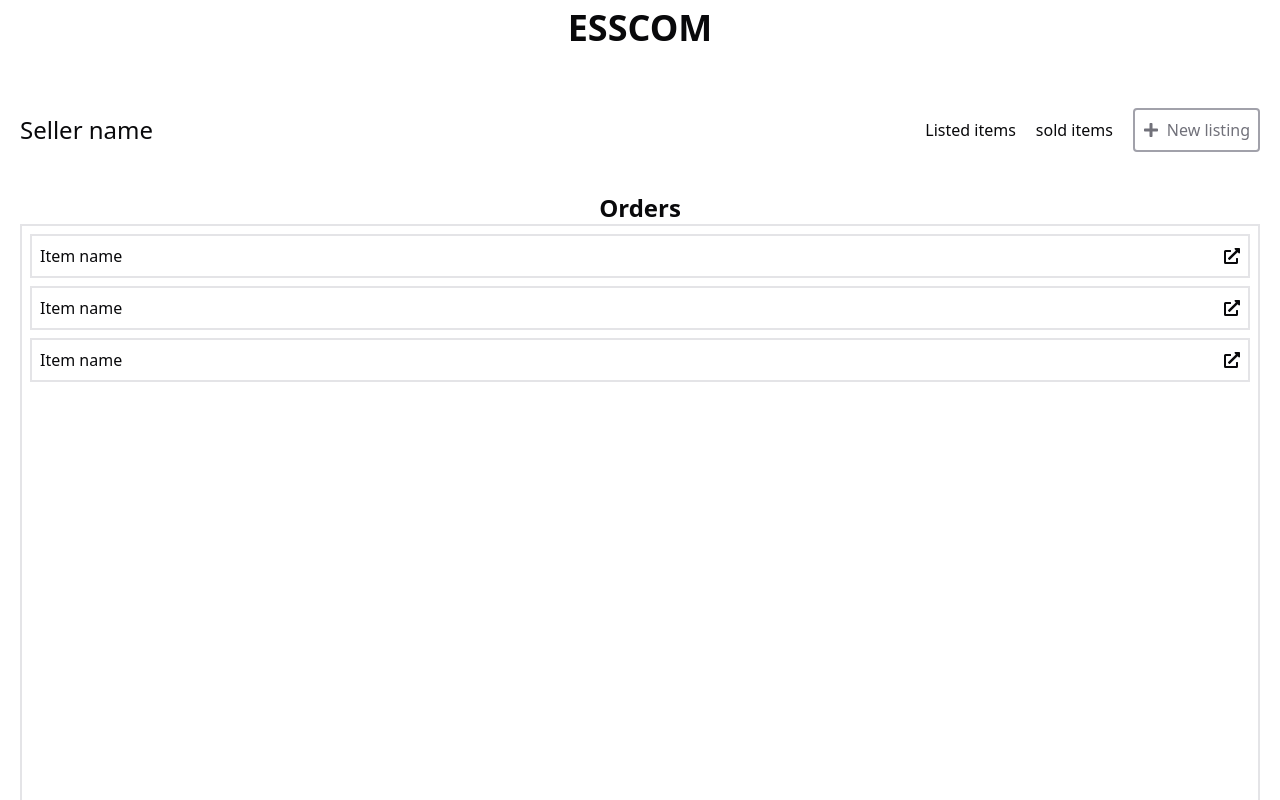
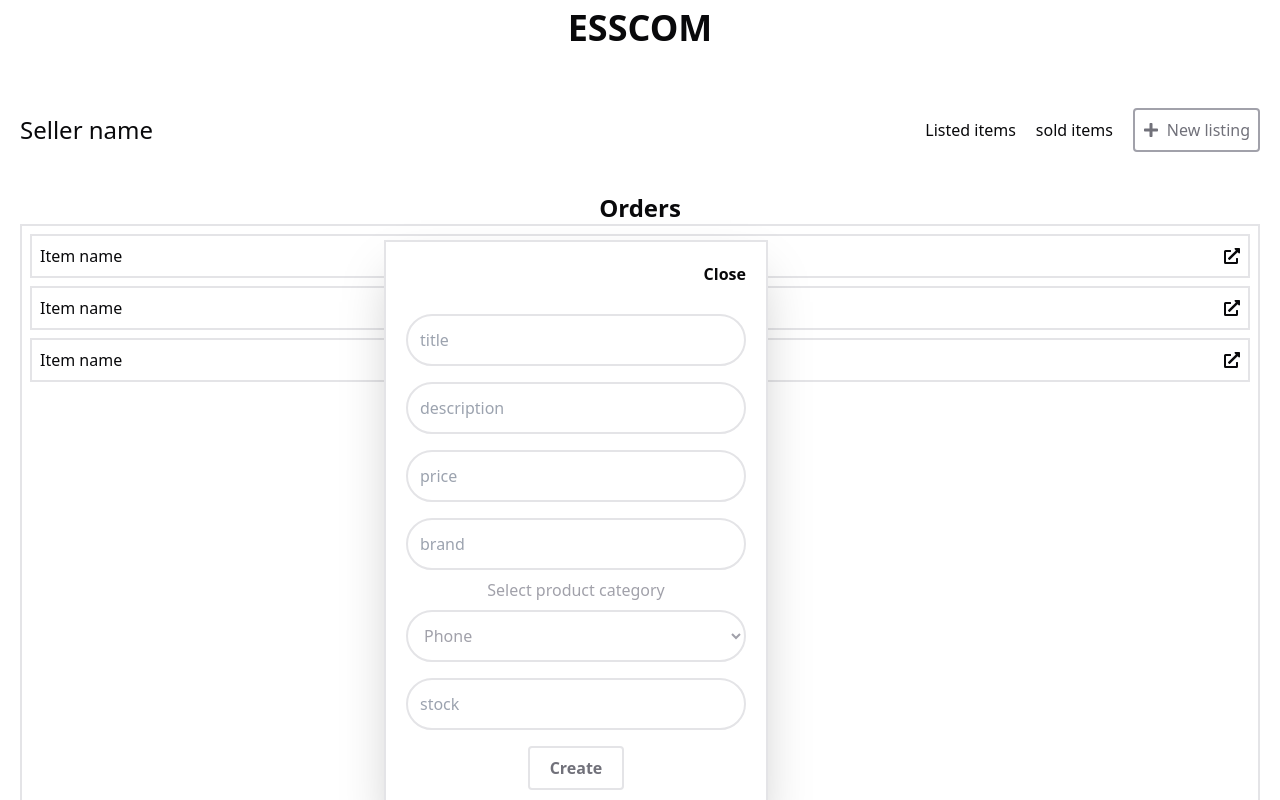
Before and after one commit to RohitDutta-web/E-commerceSite, a React (Vite) app in the folder client/: page /seller/1 in a window 1280 px wide. Both pictures are taken after a click on the element "New listing". Shown: the top 800 px of the page. Built offline with nearby package versions, Linux system fonts and the light colour scheme.

Commit message:
Product listings client UI

```diff
--- a/client/src/components/pages/sellerPage.jsx
+++ b/client/src/components/pages/sellerPage.jsx
@@ -1,16 +1,18 @@
-
+import ProductListingForm from "../productListingForm";
 import { FaPlus } from "react-icons/fa";
 import { FaExternalLinkAlt } from "react-icons/fa";
+import { useState } from "react";
 export default function SellerPage() {
+  const [listingForm, setListingForm] = useState(false);
   return (
     <>
       <p className="w-full max-w-screen text-center font-bold text-4xl mt-2 mb-10">ESSCOM</p>
-      <div className="w-full max-w-screen flex justify-between p-5 items-center">
+      <div className="w-full max-w-screen flex justify-between p-5 items-center" >
         <p className="text-2xl">Seller name</p>
         <div className="flex gap-5 items-center">
           <p className=" hover:text-blue-400 cursor-pointer">Listed items</p>
           <p className=" hover:text-blue-400 cursor-pointer">sold items</p>
-          <p className="flex items-center border-2 rounded p-2 gap-2 text-zinc-500 hover:text-zinc-700 border-zinc-400 hover:border-zinc-700 cursor-pointer"><FaPlus /> New listing</p>
+          <p className="flex items-center border-2 rounded p-2 gap-2 text-zinc-500 hover:text-zinc-700 border-zinc-400 hover:border-zinc-700 cursor-pointer" onClick={()=>setListingForm(true)}><FaPlus /> New listing</p>
         </div>
       </div>
 
@@ -34,6 +36,10 @@ export default function SellerPage() {
         </div>
       </div>
 
+      {
+        listingForm ? <ProductListingForm close={()=> setListingForm(false) } /> : null
+      }
+
     </>
   )
 }
--- /dev/null
+++ b/client/src/components/productListingForm.jsx
@@ -0,0 +1,33 @@
+
+
+export default function ProductListingForm({ close }) {
+  return (
+    <>
+      <div className=" border-2 w-96 absolute top-[30%] z-40 left-[30%] shadow-2xl p-5">
+        <p className="w-full text-end  font-bold mb-5" ><span className="cursor-pointer" onClick={() => close()}>Close</span></p>
+        <form className="w-full flex flex-col items-center  rounded-xl">
+          <input type="text" className="w-full border-2 m-2  rounded-full p-3 outline-none text-zinc-400 " placeholder="title" />
+          <input type="text" className="w-full border-2 m-2  rounded-full p-3 outline-none text-zinc-400 " placeholder="description" />
+          <input type="text" className="w-full border-2 m-2  rounded-full p-3 outline-none text-zinc-400 " placeholder="price" />
+          <input type="text" className="w-full border-2 m-2  rounded-full p-3 outline-none text-zinc-400 " placeholder="brand" />
+          <label htmlFor="" className="text-zinc-400">Select product category</label>
+          <select name="" id="" className="w-full border-2 m-2  rounded-full p-3 outline-none text-zinc-400 ">
+            <option value="phone">Phone</option>
+            <option value="desktop accessories">Desktop accessories</option>
+            <option value="laptop">Laptop</option>
+            <option value="smart watch">Smart watch</option>
+            <option value="camera">Camera</option>
+            <option value="desktop">Desktop</option>
+            <option value="headphones">Headphones</option>
+            <option value="gaming">Gaming</option>
+            <option value="others">Others</option>
+
+          </select>
+          <input type="number" placeholder="stock" min={0} className="w-full border-2 m-2  rounded-full p-3 outline-none text-zinc-400 " />
+          <input type="submit" value="Create" className=" font-bold border-2 m-2 rounded text-zinc-500 hover:text-zinc-700 hover:border-zinc-700 cursor-pointer pl-5 pb-2 pr-5 pt-2" />
+        </form>
+      </div>
+
+    </>
+  )
+}
```
Also changed, not shown: 2 other files (tests, documents, lock files or other folders).
